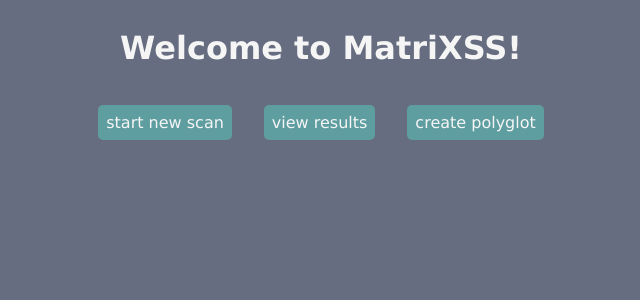
After one commit to MatriXSS-Fontys/MatriXSS-proc, a Flask app: template templates/home.jinja in a window 1280 px wide. The commit adds this page. Shown: the top 300 px of the page, without its empty margins (319-959 px from the left). Run offline with Flask 3, Linux system fonts and the light colour scheme; the template is opened without the code that fills it, so the values that code supplies are empty.

Commit message:
update pages and start.sh

```diff
--- a/main.py
+++ b/main.py
@@ -1,20 +1,26 @@
 import requests
+import models.vulnerability
 from bs4 import BeautifulSoup
-from flask import Flask
+from flask import Flask, render_template
 from jinja2 import Environment, FileSystemLoader
+
+from models.vulnerability import Vulnerability
 
 env = Environment(loader = FileSystemLoader('templates'))
 app = Flask(__name__)
 
 @app.route("/")
 def hello_world():
-    return "<p>Hello, World!</p>"
+    return render_template('home.jinja')
 
-@app.route("/found-vulns")
+@app.route("/dashboard")
+def dashboard():
+    return render_template('dashboard-view.html')
+
+@app.route("/results")
 def found_vulns_page():
-    template = env.get_template('results-view.html')
-    page_content = template.render(custom_element='<h1>epic developer time</h1>')
-    return page_content
+    found_vulns = [Vulnerability('https://example.com', '#username', '/')]
+    return render_template('results-view.jinja', found_vulns=found_vulns)
 
 
 
@@ -24,4 +30,9 @@ def send_request():
 
     soup = BeautifulSoup(content, 'html.parser')
     title = soup.title
+
     print("page title: " + title.text)
+
+
+if __name__ == '__main__':
+    app.run(debug=True)
--- /dev/null
+++ b/models/vulnerability.py
@@ -0,0 +1,5 @@
+class Vulnerability:
+    def __init__(self, url, element_selector, page_name):
+        self.url = url
+        self.element_selector = element_selector
+        self.page_name = page_name
--- /dev/null
+++ b/static/css/home.css
@@ -0,0 +1,29 @@
+h1 {
+    color: whitesmoke;
+}
+
+body {
+    display: flex;
+    flex-direction: column;
+    align-items: center;
+
+    background-color: #666d80;
+
+    font-family: 'Lucida Sans', 'Lucida Sans Regular', 'Lucida Grande', 'Lucida Sans Unicode', Geneva, Verdana, sans-serif;
+}
+
+.actions-container {
+    display: flex;
+}
+
+.action {
+    background-color: cadetblue;
+    padding: 0.5rem;
+    border-radius: 5px;
+    margin: 1rem;
+    color: whitesmoke;
+}
+
+.action:hover {
+    background-color: #84bfc1;
+}
--- /dev/null
+++ b/templates/home.jinja
@@ -0,0 +1,16 @@
+<!DOCTYPE html>
+<html lang="en">
+<head>
+    <meta charset="UTF-8">
+    <title>MatriXSS</title>
+    <link rel="stylesheet" type="text/css" href="{{ url_for('static', filename='css/home.css') }}">
+</head>
+<body>
+    <h1>Welcome to MatriXSS!</h1>
+    <div class="actions-container">
+        <a class="action">start new scan</a>
+        <a class="action">view results</a>
+        <a class="action">create polyglot</a>
+    </div>
+</body>
+</html>
```
Also changed, not shown: static/css/results-view.css (added, +72 -0 lines), templates/dashboard-view.html (added, +44 -0 lines), templates/results-view.jinja (renamed from templates/results-view.html, +8 -2 lines), 1 other file.
